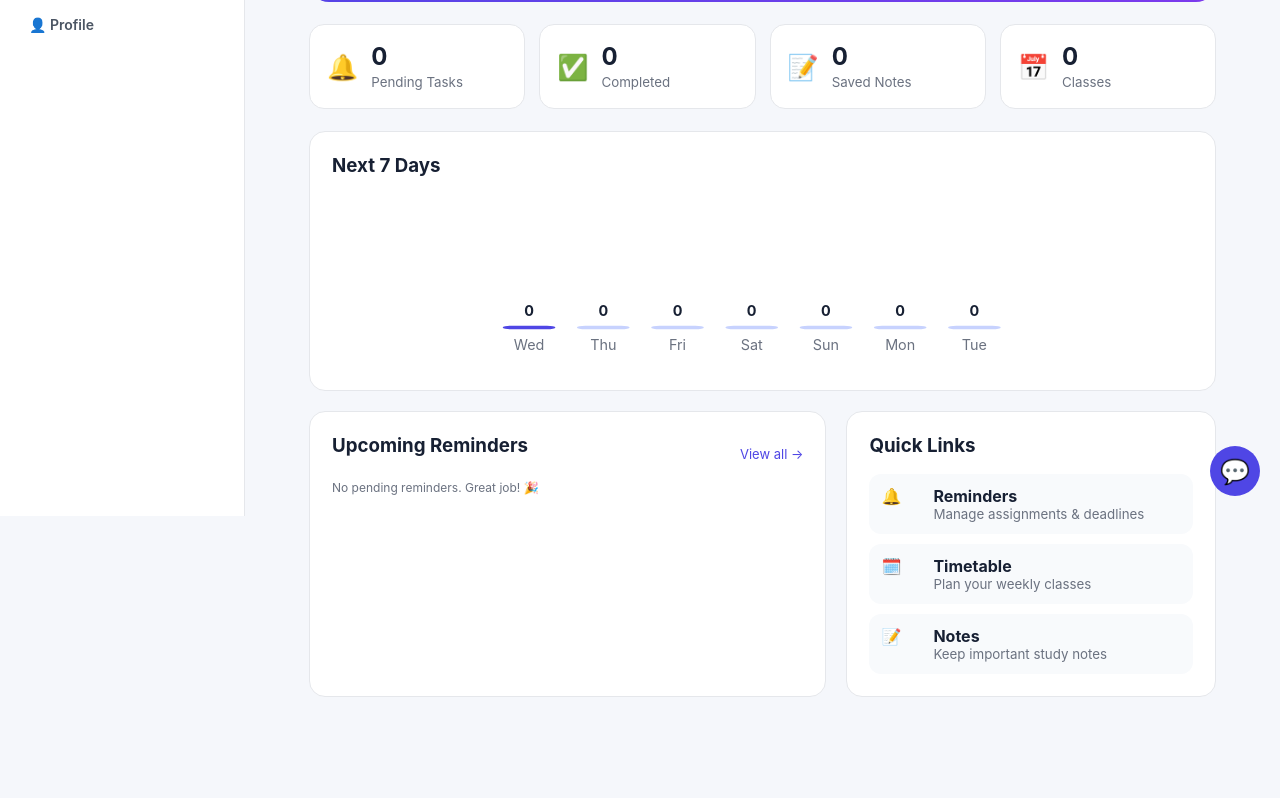
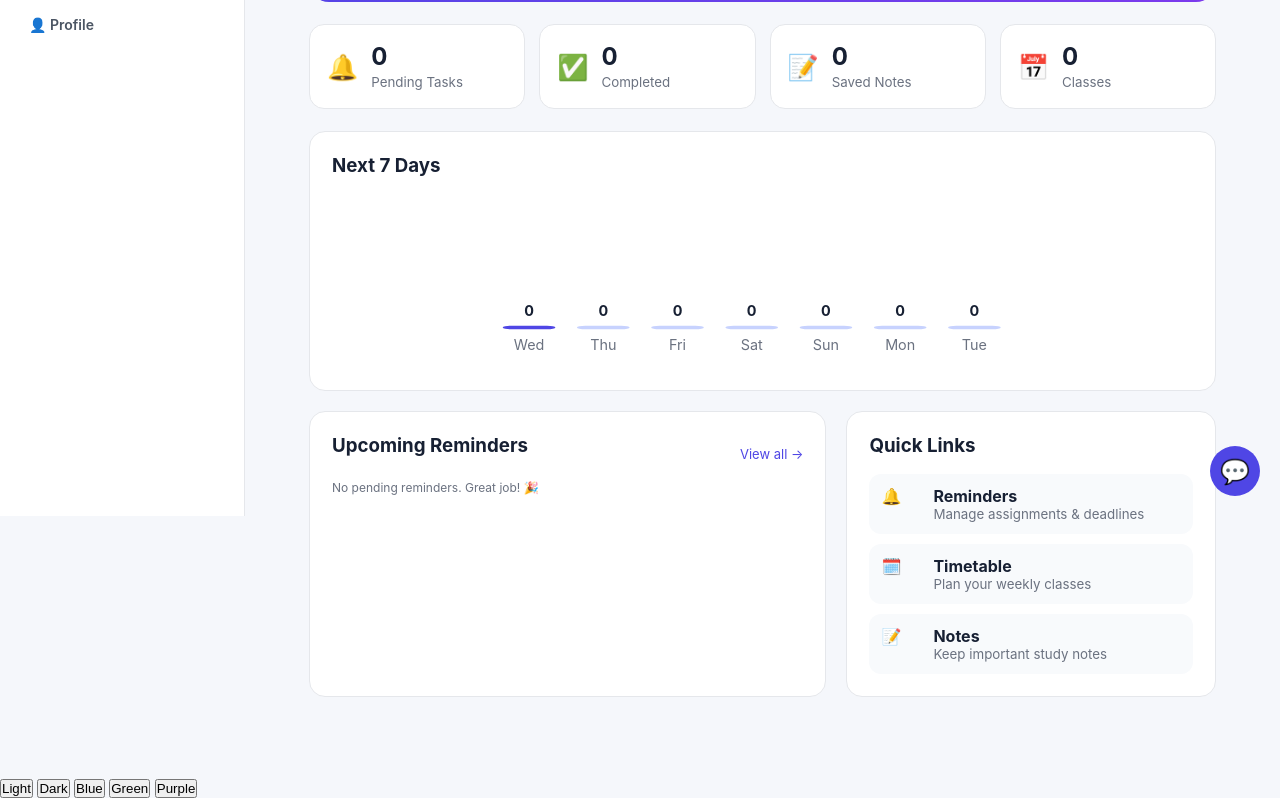
Before and after one commit to nayabhaque786/student-reminder, a website: page index.html in a window 1280 px wide. Shown: the part 284-1082 px from the top of the page. Before the commit the page ends 1061 px from the top, so only its background shows below. Drawn offline with Linux system fonts and the light colour scheme.

Commit message:
Add theme selection buttons to index.html

```diff
--- a/index.html
+++ b/index.html
@@ -40,4 +40,11 @@
   </div>
 </div>
 
+<button onclick="setTheme('light')">Light</button>
+<button onclick="setTheme('dark')">Dark</button>
+<button onclick="setTheme('blue')">Blue</button>
+<button onclick="setTheme('green')">Green</button>
+<button onclick="setTheme('purple')">Purple</button>
+
+
 <script src="script.js"></script>
```
